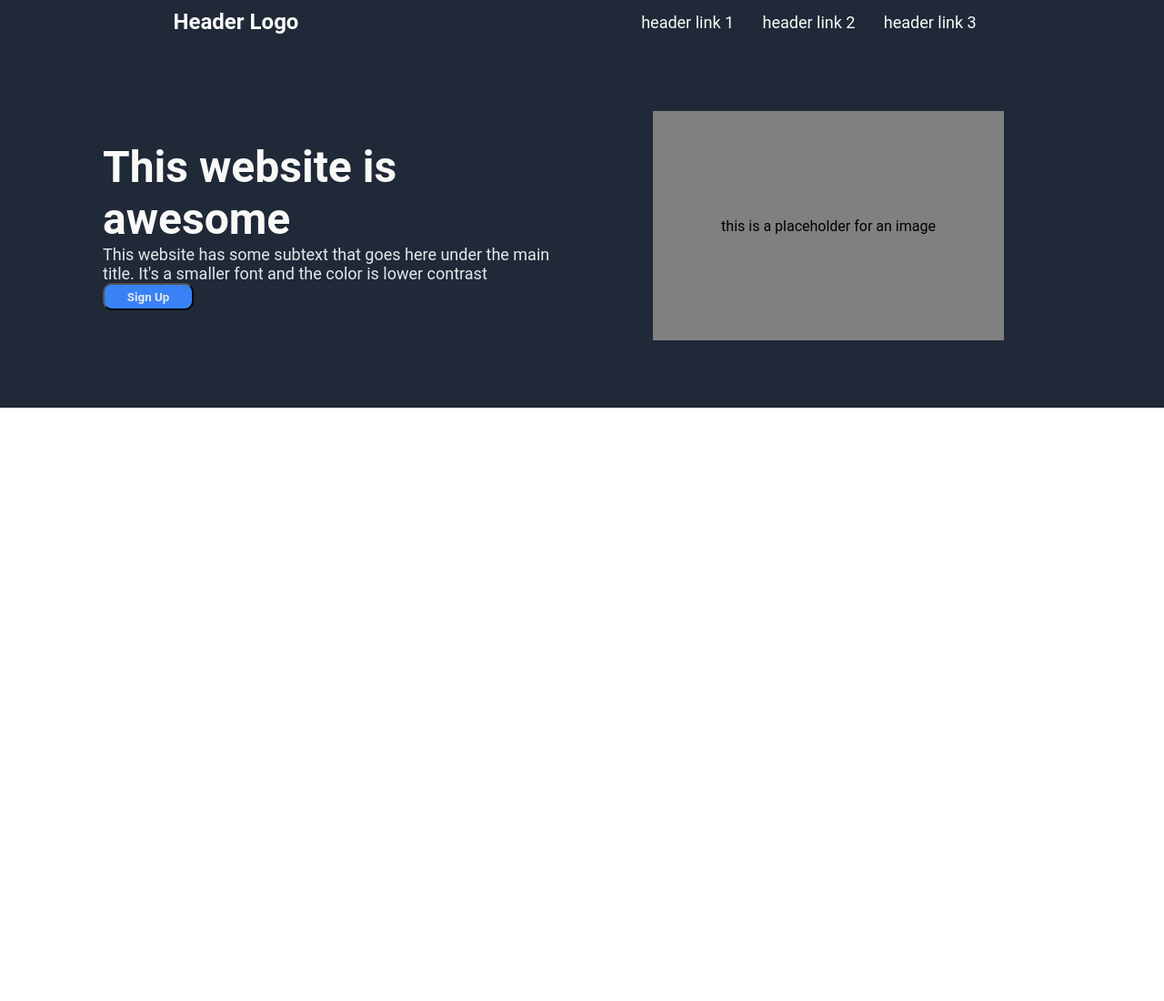
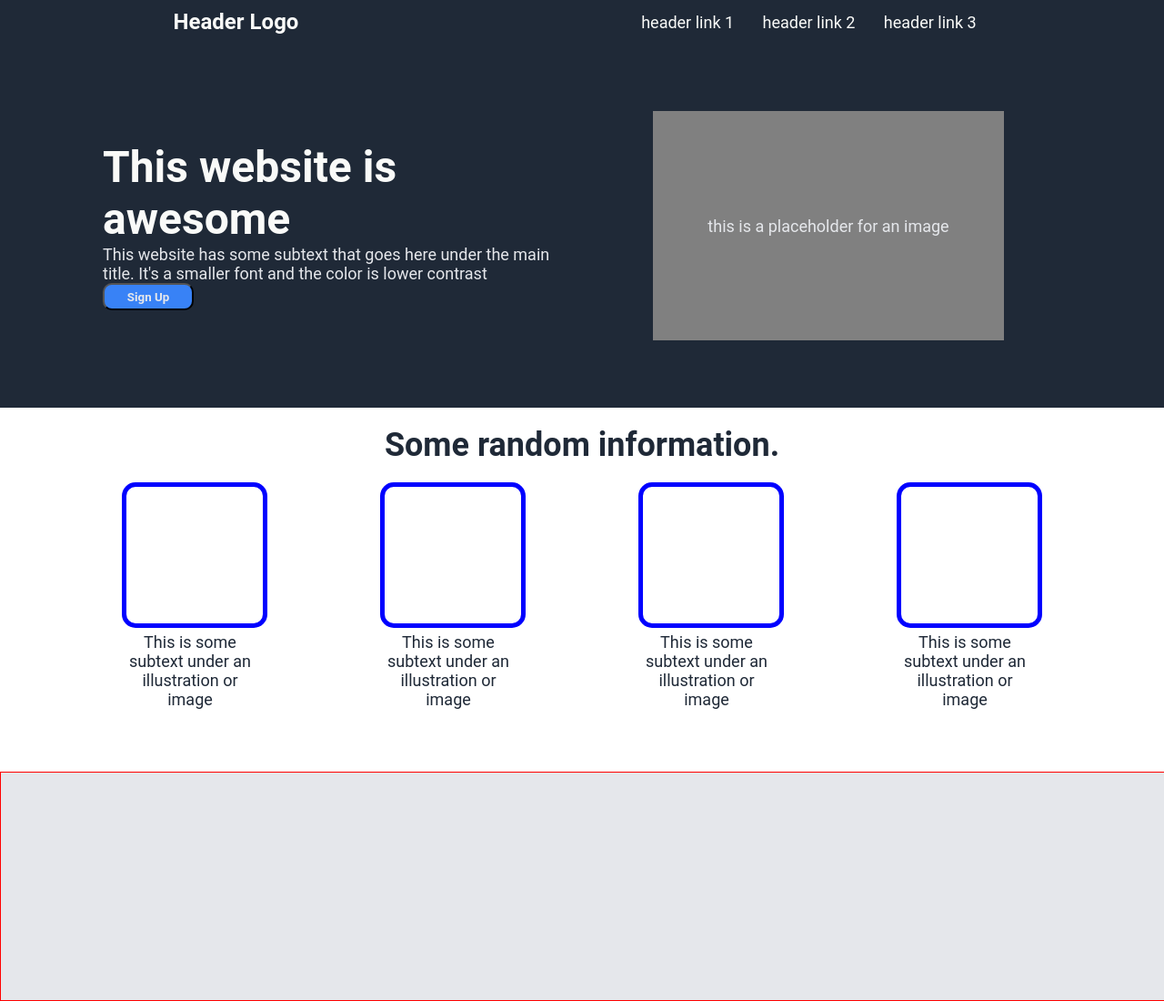
Before and after one commit to KyleHilbert/Odin-Project2, a plain HTML site: page LandingPage/index.html in a window 1280 px wide. Shown: the whole page at 91% size. Before the commit the page ends 800 px from the top, so only its background shows below. Drawn offline with Linux system fonts and the light colour scheme.

Commit message:
Added section3

```diff
--- a/LandingPage/index.html
+++ b/LandingPage/index.html
@@ -24,15 +24,46 @@
     <section class="section1">
       <section class="left-section1">
         <h1>This website is awesome</h1>
-        <p>
+        <p class="secondary-text">
           This website has some subtext that goes here under the main title.
           It's a smaller font and the color is lower contrast
         </p>
         <button class="signup-button" type="button">Sign Up</button>
       </section>
       <section class="right-section1">
-        <span>this is a placeholder for an image</span>
+        <span class="secondary-text">this is a placeholder for an image</span>
       </section>
     </section>
+
+    <section class="section2">
+      <h2 class="information-header">Some random information.</h2>
+      <section class="squares-container">
+        <section class="square-item">
+          <div class="blue-square"></div>
+          <p class="square-text">This is some subtext under an illustration
+            or image</p>
+        </section>
+        <section class="square-item">
+          <div class="blue-square"></div>
+          <p class="square-text">This is some subtext under an illustration
+            or image</p>
+        </section>
+        <section class="square-item">
+          <div class="blue-square"></div>
+          <p class="square-text">This is some subtext under an illustration
+            or image</p>
+        </section>
+        <section class="square-item">
+          <div class="blue-square"></div>
+          <p class="square-text">This is some subtext under an illustration
+            or image</p>
+        </section>
+      </section>
+    </section>
+
+    <section class="section3">
+
+    </section>
+
   </body>
 </html>
--- a/LandingPage/style.css
+++ b/LandingPage/style.css
@@ -72,11 +72,6 @@ li a {
   background-color: grey;
 }
 
-.left-section1 p {
-  font-size: 18px;
-  color: #e5e7eb;
-}
-
 h1 {
   font-size: 48px;
   font-weight: bolder;
@@ -91,3 +86,58 @@ button.signup-button {
   width: 100px;
   height: 30px;
 }
+
+.secondary-text {
+  font-size: 18px;
+  color: #e5e7eb;
+}
+
+/*Second Section CSS*/
+
+.section2 {
+  display: flex;
+  width: 100%;
+  height: 400px;
+  flex-direction: column;
+  text-align: center;
+}
+
+.information-header {
+  margin: 20px 0;
+}
+
+.squares-container {
+  display: flex;
+  margin: 0 10px;
+  justify-content: space-evenly;
+}
+
+.blue-square {
+  border-radius: 15px;
+  border: 5px solid blue;
+  height: 150px;
+  width: 150px;
+}
+
+.square-text {
+  margin: 5px 0;
+  color: #1f2937;
+  font-size: 18px;
+  width: 150px;
+}
+
+.information-header {
+  color: #1f2937;
+  font-size: 36px;
+  font-weight: bolder;
+}
+
+/*Third Section CSS*/
+
+.section3 {
+  border: 1px solid red;
+  display: flex;
+  height: 250px;
+  width: 100%;
+  background-color: #e5e7eb;
+}
```
